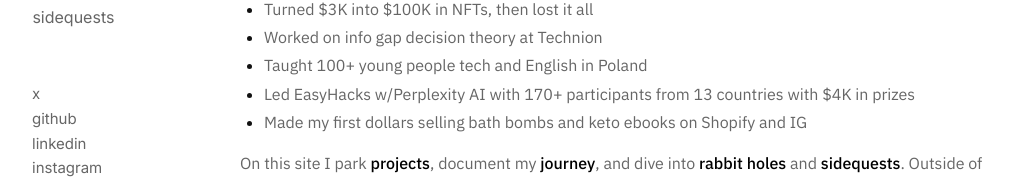
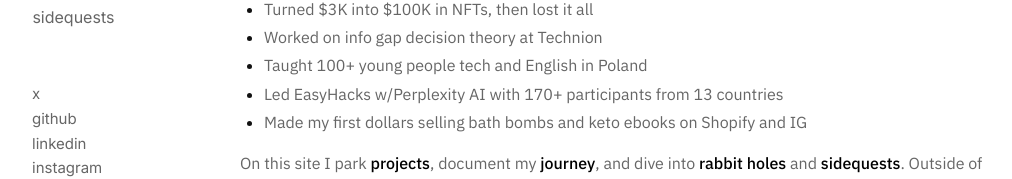
Before and after one commit to alexshibu1/alexshibu.com, a Next.js app: page / in a window 1280 px wide. Shown: the part 363-542 px from the top of the page, without its empty margins (48-1060 px from the left). Built offline with nearby package versions, Linux system fonts and the light colour scheme.

Commit message:
few changes

```diff
--- a/app/page.tsx
+++ b/app/page.tsx
@@ -88,7 +88,7 @@ export default function Home() {
             <li>Taught 100+ young people tech and English in Poland</li>
             <li>
               Led EasyHacks w/Perplexity AI with 170+ participants from 13
-              countries with $4K in prizes
+              countries
             </li>
 
             <li>
```
